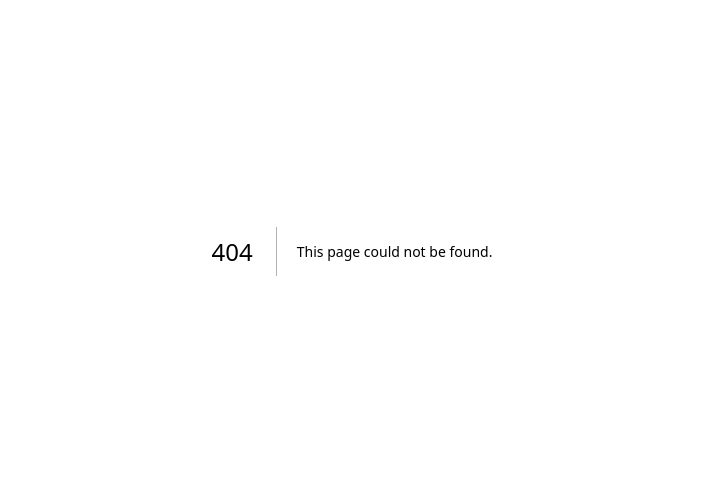
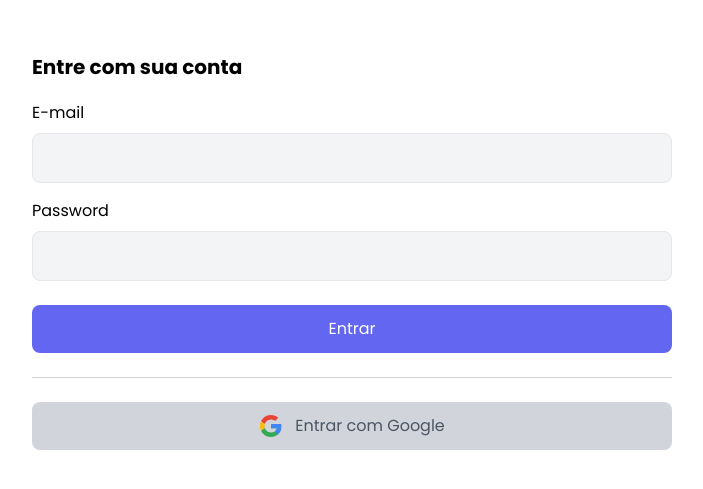
Before and after one commit to marcossabatini7/ion-dash-admin, a Next.js app: page /auth in a window 1280 px wide. Before the commit this address had no page. Shown: the part 149-638 px from the top of the page, without its empty margins (288-991 px from the left). Built offline with nearby package versions, Linux system fonts and the light colour scheme.

Commit message:
base da tela de autenticação

```diff
--- /dev/null
+++ b/src/components/auth/AuthInput.tsx
@@ -0,0 +1,26 @@
+type InputType = 'text' | 'email' | 'password'
+
+interface AuthInputProps {
+  label: string
+  name: string
+  value: any
+  changeValue: (newValue: any) => void
+  type?: InputType
+  required?: boolean
+}
+
+export default function AuthInput(props: AuthInputProps) {
+  return (
+    <div className="flex flex-col mt-4">
+      <label htmlFor={props.name}>{props.label}</label>
+      <input
+        type={props.type ?? 'text'}
+        value={props.value}
+        name={props.name}
+        required={props.required}
+        onChange={(e) => props.changeValue?.(e.target.value)}
+        className="px-4 py-3 rounded-lg bg-gray-100 mt-2 border focus:border-blue-500 focus:outline-none focus:bg-white"
+      />
+    </div>
+  )
+}
--- a/src/components/icons/index.tsx
+++ b/src/components/icons/index.tsx
@@ -99,3 +99,25 @@ export const MoonIcon = (className = 'w-6 h-6') => (
     />
   </svg>
 )
+
+export const GoogleIcon = (
+  <svg
+    xmlns="http://www.w3.org/2000/svg"
+    viewBox="0 0 48 48"
+    className="w-6 h-6"
+  >
+    <defs>
+      <path
+        id="a"
+        d="M44.5 20H24v8.5h11.8C34.7 33.9 30.1 37 24 37c-7.2 0-13-5.8-13-13s5.8-13 13-13c3.1 0 5.9 1.1 8.1 2.9l6.4-6.4C34.6 4.1 29.6 2 24 2 11.8 2 2 11.8 2 24s9.8 22 22 22c11 0 21-8 21-22 0-1.3-.2-2.7-.5-4z"
+      />
+    </defs>
+    <clipPath id="b">
+      <use href="#a" overflow="visible" />
+    </clipPath>
+    <path clip-path="url(#b)" fill="#FBBC05" d="M0 37V11l17 13z" />
+    <path clip-path="url(#b)" fill="#EA4335" d="M0 11l17 13 7-6.1L48 14V0H0z" />
+    <path clip-path="url(#b)" fill="#34A853" d="M0 37l30-23 7.9 1L48 0v48H0z" />
+    <path clip-path="url(#b)" fill="#4285F4" d="M48 48L17 24l-4-3 35-10z" />
+  </svg>
+)
--- /dev/null
+++ b/src/pages/auth.tsx
@@ -0,0 +1,62 @@
+import AuthInput from '@/components/auth/AuthInput'
+import { GoogleIcon } from '@/components/icons'
+import { useState } from 'react'
+
+export default function Authentication() {
+  const [mode, setMode] = useState<'login' | 'signup'>('login')
+  const [email, setEmail] = useState('')
+  const [password, setPassword] = useState('')
+
+  function submit() {
+    if (mode === 'login') {
+      console.log('login')
+    } else {
+      console.log('cadastrar')
+    }
+  }
+
+  return (
+    <div className="flex flex-col h-screen items-center justify-center">
+      <div className="w-1/2 ">
+        <h1 className="text-xl font-bold mb-5">
+          {mode === 'login'
+            ? 'Entre com sua conta'
+            : 'Cadastre-se na plataforma'}
+        </h1>
+        <AuthInput
+          label="E-mail"
+          type="email"
+          name="email"
+          value={email}
+          changeValue={setEmail}
+          required
+        />
+        <AuthInput
+          label="Password"
+          type="password"
+          name="password"
+          value={password}
+          changeValue={setPassword}
+          required
+        />
+
+        <button
+          onClick={submit}
+          className="w-full bg-indigo-500 hover:bg-indigo-400 text-white rounded-lg px-4 py-3 mt-6"
+        >
+          {mode === 'login' ? 'Entrar' : 'Cadastrar'}
+        </button>
+
+        <hr className="my-6 border-gray-300" />
+
+        <button
+          onClick={submit}
+          className="w-full bg-gray-300 hover:bg-gray-200 text-gray-600 rounded-lg px-4 py-3 flex justify-center items-center gap-3"
+        >
+          {GoogleIcon}
+          Entrar com Google
+        </button>
+      </div>
+    </div>
+  )
+}
```
